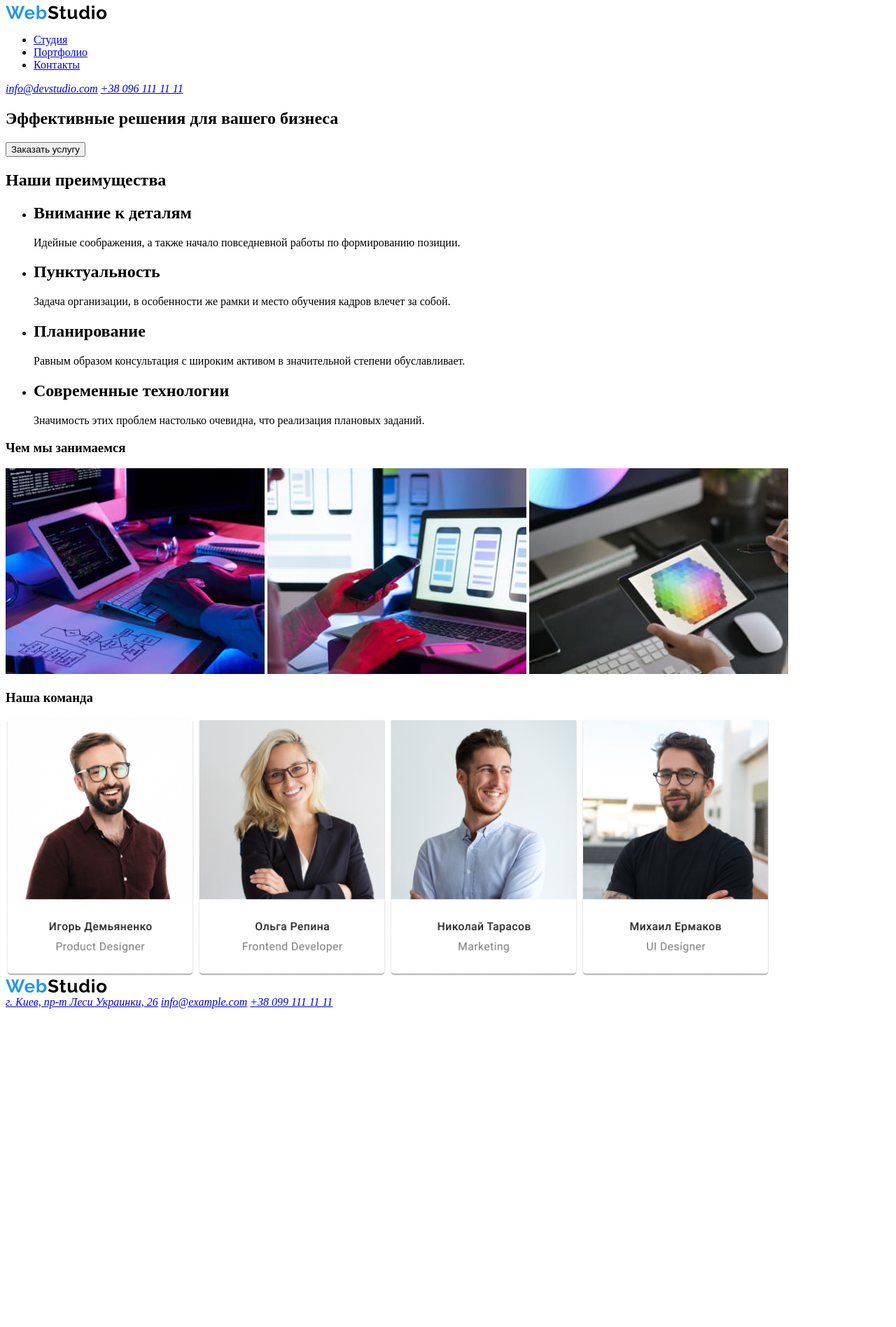
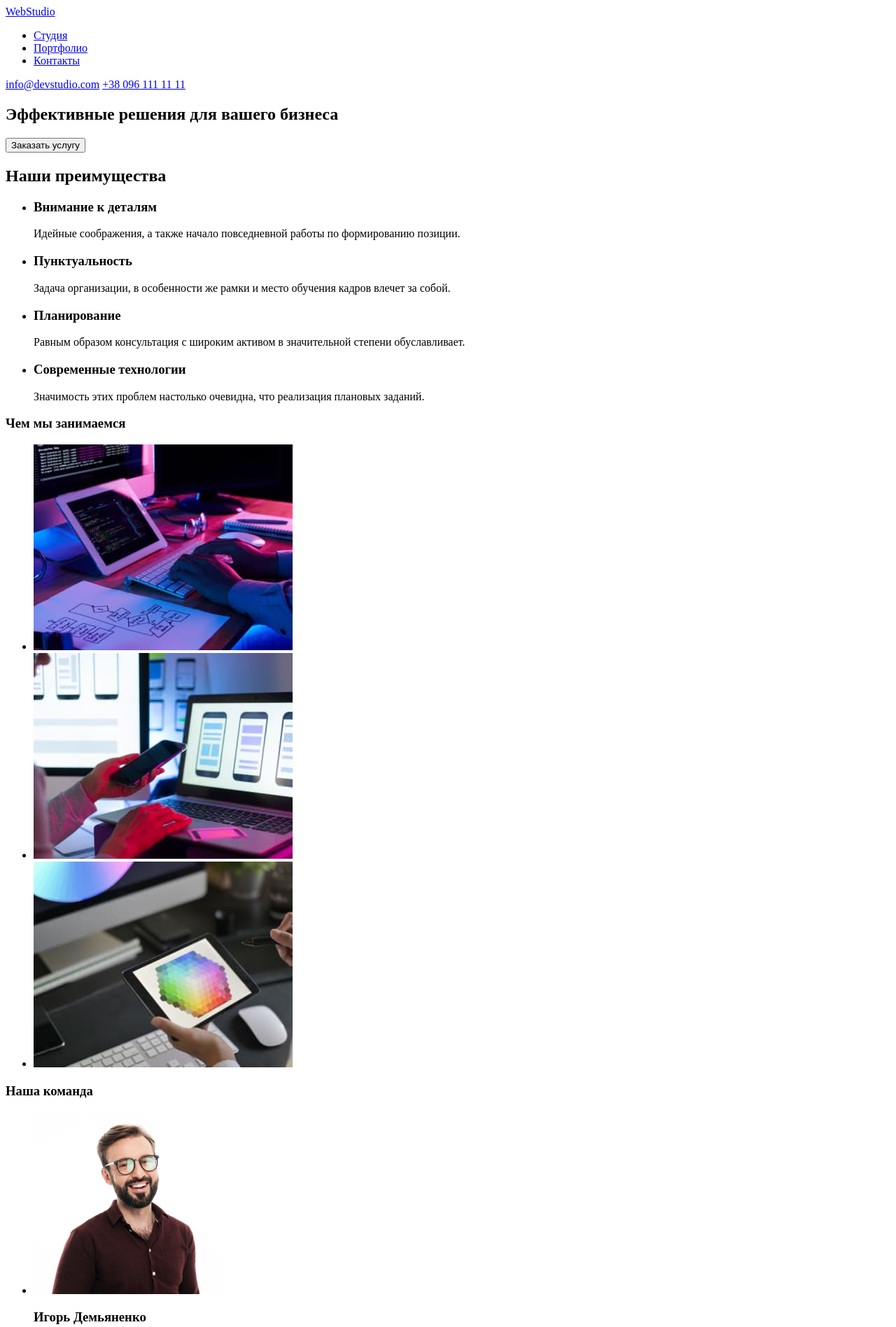
Before and after one commit to Ayzen-Olha/goit-markup-hw-01, a plain HTML site: page index.html in a window 1280 px wide. Shown: the top 1896 px of the page at 70% size. Before the commit the page ends 1449 px from the top, so only its background shows below. Drawn offline with Linux system fonts and the light colour scheme.

Commit message:
edits made to homework 1

```diff
--- a/index.html
+++ b/index.html
@@ -8,9 +8,7 @@
 </head>
 <body>
     <header>
-    <a href="/">
-        <img src="./images/logo.svg" width="145" alt="WebStudio">
-    </a>
+        <a href="./index.html" lang="ru">WebStudio</a>
     <nav>
         <ul>
             <li>
@@ -24,10 +22,10 @@
             </li>
         </ul>
     </nav>
-    <address>
+    <div>
         <a href="mailto:info@devstudio.com">info@devstudio.com</a>
         <a href="tel:+380961111111">+38 096 111 11 11</a>
-    </address>
+    </div>
     </header>
     <main>
         <section id="tagline">
@@ -38,41 +36,59 @@
             <h2>Наши преимущества</h2>
             <ul>
                 <li>
-                    <h2>Внимание к деталям</h2>
+                    <h3>Внимание к деталям</h3>
                     <p>Идейные соображения, а также начало повседневной работы по формированию позиции.</p>
                 </li>
                 <li>
-                    <h2>Пунктуальность</h2>
+                    <h3>Пунктуальность</h3>
                     <p>Задача организации, в особенности же рамки и место обучения кадров влечет за собой.</p>
                 </li>
                 <li>
-                    <h2>Планирование</h2>
+                    <h3>Планирование</h3>
                     <p>Равным образом консультация с широким активом в значительной степени обуславливает.</p>
                 </li>
                 <li>
-                    <h2>Современные технологии</h2>
+                    <h3>Современные технологии</h3>
                     <p>Значимость этих проблем настолько очевидна, что реализация плановых заданий.</p>
                 </li>
             </ul>
         </section>
         <section id="activity">
             <h3>Чем мы занимаемся</h3>
-            <img src="./images/development.jpg" width="370" alt="Разработка">
-            <img src="./images/adaptive.jpg" width="370" alt="Адаптивность приложений">
-            <img src="./images/design.jpg" width="370" alt="Дизайн">
+            <ul>
+                <li><img src="./images/development.jpg" width="370" alt="Разработка"></li>
+                <li><img src="./images/adaptive.jpg" width="370" alt="Адаптивность приложений"></li>
+                <li><img src="./images/design.jpg" width="370" alt="Дизайн"></li>
+            </ul>
         </section>
         <section id="team">
             <h3>Наша команда</h3>
-            <img src="./images/Product_Designer.png" width="270" height="368" alt="Product Designer Игорь Демьяненко">
-            <img src="./images/Frontend_Developer.png" width="270" height="368" alt="Frontend Developer Ольга Репина">
-            <img src="./images/Marketing.png" width="270" height="368" alt="Marketing Николай Тарасов">
-            <img src="./images/UI_Designer.png" width="270" height="368" alt="UI Designer Михаил Ермаков">
+            <ul>
+                <li>
+                    <img src="./images/Product_Designer.jpg" width="270" height="260" alt="Product Designer Игорь Демьяненко">
+                    <h3>Игорь Демьяненко</h3>
+                    <p>Product Designer</p>
+                </li>
+                <li>
+                    <img src="./images/Frontend_Developer.jpg" width="270" height="260" alt="Frontend Developer Ольга Репина">
+                    <h3>Ольга Репина</h3>
+                    <p>Frontend Developer</p>
+                </li>
+                <li>
+                    <img src="./images/Marketing.jpg" width="270" height="260" alt="Marketing Николай Тарасов">
+                    <h3>Николай Тарасов</h3>
+                    <p>Marketing</p>
+                </li>
+                <li>
+                    <img src="./images/UI_Designer.jpg" width="270" height="260" alt="UI Designer Михаил Ермаков">
+                    <h3>Михаил Ермаков</h3>
+                    <p>UI Designer</p>
+                </li>
+            </ul>
         </section>
     </main>
     <footer>
-        <a href="/">
-            <img src="./images/logo.svg" width="145" alt="WebStudio">
-        </a>
+        <a href="./index.html" lang="ru">WebStudio</a>
         <address>
             <a href="#">г. Киев, пр-т Леси Украинки, 26</a>
             <a href="mailto:info@example.com">info@example.com</a>
```
Also changed, not shown: images/Frontend_Developer.jpg (added), images/Frontend_Developer.png (deleted), images/Marketing.jpg (added), images/Marketing.png (deleted), images/Product_Designer.jpg (added), images/Product_Designer.png (deleted), images/UI_Designer.jpg (added), images/UI_Designer.png (deleted).
